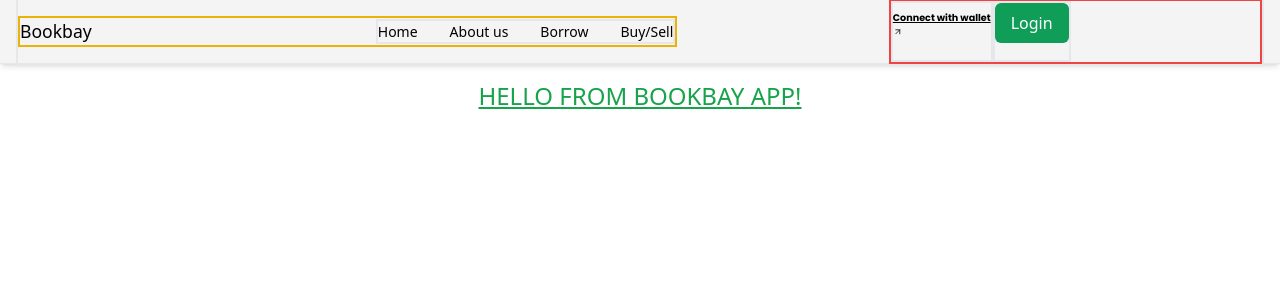
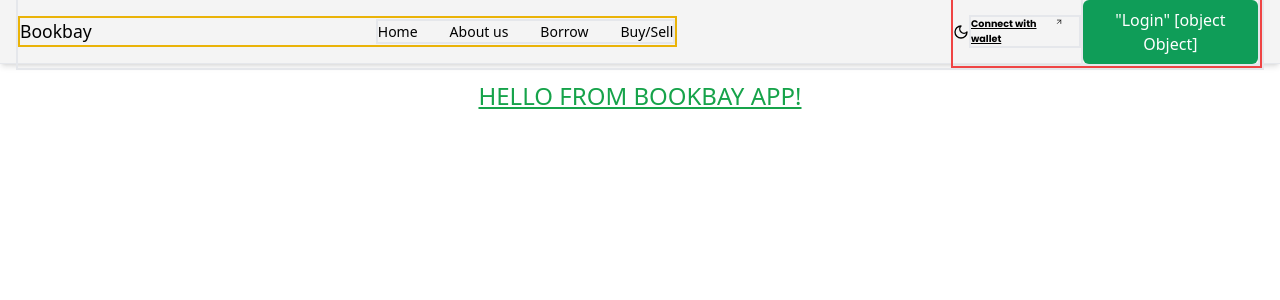
Before and after one commit to smartrogo/Bookbay, a React (Vite) app: page / in a window 1280 px wide. Shown: the top 300 px of the page. Built offline with nearby package versions, Linux system fonts and the light colour scheme; a web font is replaced by a local one.

Commit message:
setting project environment

```diff
--- a/src/components/Header.jsx
+++ b/src/components/Header.jsx
@@ -2,8 +2,9 @@ import React, { useState, useEffect, useRef } from "react";
 import { RiMenu3Line } from "react-icons/ri";
 import { Button } from "./Button";
 import { RxCross1 } from "react-icons/rx";
-import {LuArrowUpRight} from "react-icons/lu"
-import {LuMoon} from "react-icons/lu"
+import { LuArrowUpRight } from "react-icons/lu";
+import { LuMoon } from "react-icons/lu";
+import { LuLogIn } from "react-icons/lu"
 
 export const Header2 = () => {
   const [active, setActive] = useState(false);
@@ -71,19 +72,21 @@ export const Header2 = () => {
         </div>
 
         {/* Add Login Button */}
-        <div className="login-button-container w-[30%] flex border-red-500 border-2 ">
+        <div className="login-button-container w-[25%] flex justify-evenly items-center border-red-500 border-2 ">
+          <div>
+            <LuMoon className="text-[#000000]" />
+          </div>
           <div className="border-2">
-
             <a
               href="/contact"
-              className=" leading-normal font-bold text-[0.6rem] poppins underline text-[#000000] mr-4 "
+              className=" leading-normal flex font-bold text-[0.6rem] poppins underline text-[#000000] mr-4 "
             >
               Connect with wallet <LuArrowUpRight />
             </a>
           </div>
           <div className="border-2">
             <Button
-              value="Login"
+              value={` "Login" ${<LuLogIn/>} `}
               cls_name=" rounded-[6px] bg-[#0F9D58] py-[8px] px-4 "
             />
           </div>
```
Also changed, not shown: src/assets/log.svg (added).
